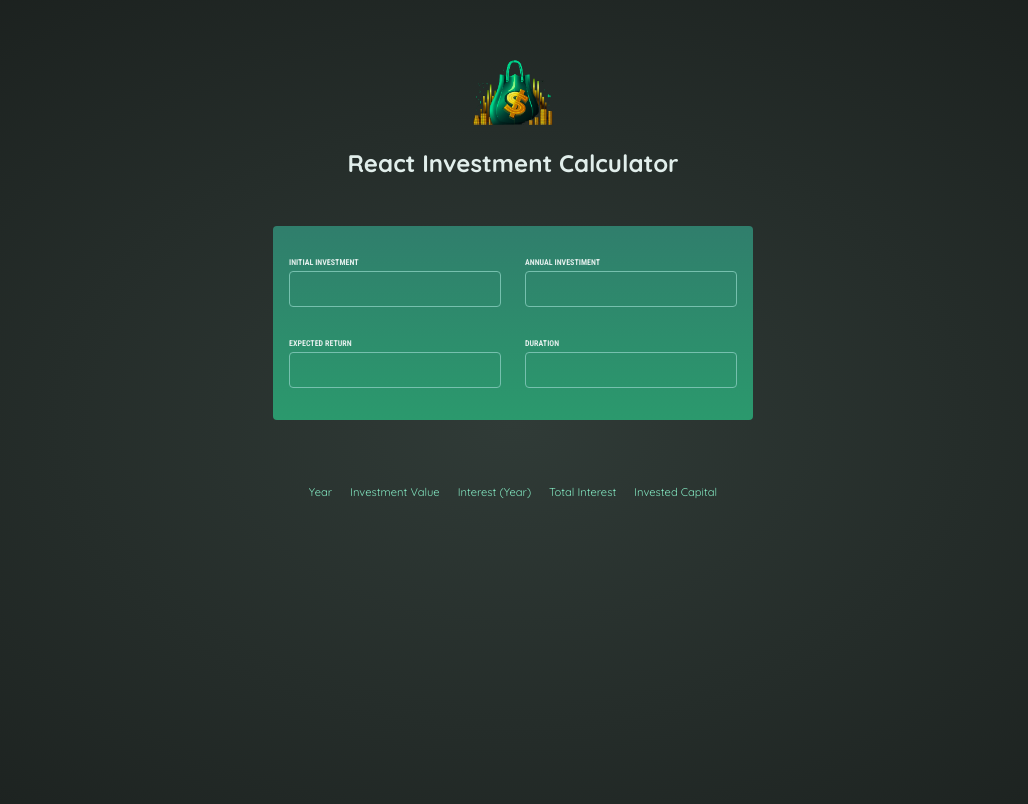
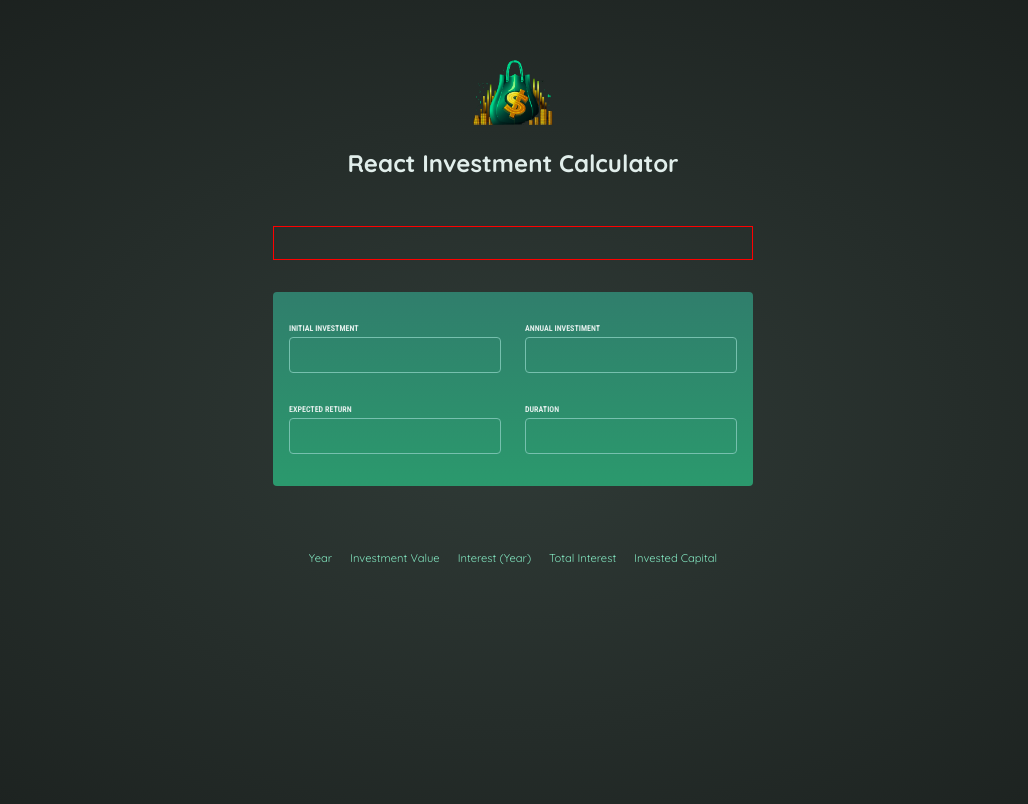
Before and after one commit to wojciechmuszala/ReactCourse-Task2-InvestmentCalculatorApp, a React (Vite) app: page / in a window 1280 px wide. Shown: the top 804 px of the page, without its empty margins (127-1155 px from the left). Built offline with nearby package versions, Linux system fonts and the light colour scheme.

Commit message:
Feature: Move input state upper, add test style

```diff
--- a/src/App.jsx
+++ b/src/App.jsx
@@ -1,13 +1,36 @@
+import { useState } from "react";
+
 import Header from "./components/Header";
 import UserInput from "./components/UserInput";
 import Result from "./components/Result";
 
 function App() {
+  const [userInputValues, setUserInputValues] = useState(null);
+
+  const collectUserInputValues = (event) => {
+    const { id, value } = event.target;
+    setUserInputValues((prevInputValues) => ({
+      ...prevInputValues,
+      [id]: value,
+    }));
+  };
+
   return (
     <>
       <Header />
       <main>
-        <UserInput />
+        <div className='test'>
+          {userInputValues && (
+            <ul>
+              {Object.entries(userInputValues).map(([key, value]) => (
+                <li key={key}>
+                  {key}: {value}
+                </li>
+              ))}
+            </ul>
+          )}
+        </div>
+        <UserInput onCollectInputValue={collectUserInputValues} />
         <Result />
       </main>
     </>
--- a/src/components/UserInput.jsx
+++ b/src/components/UserInput.jsx
@@ -1,34 +1,13 @@
-import { useState } from "react";
-
-export default function UserInput() {
-  const [userInputValues, setUserInputValues] = useState(null);
-
-  const getUserInputValues = (event) => {
-    const { id, value } = event.target;
-    setUserInputValues((prevInputValues) => ({
-      ...prevInputValues,
-      [id]: value,
-    }));
-  };
-
+export default function UserInput({ onCollectInputValue }) {
   return (
     <section id='user-input'>
-      {userInputValues && (
-        <ul>
-          {Object.entries(userInputValues).map(([key, value]) => (
-            <li key={key}>
-              {key}: {value}
-            </li>
-          ))}
-        </ul>
-      )}
       <div className='input-group'>
         <p>
           <label htmlFor='initial-investment'>Initial investment</label>
           <input
             id='initial-investment'
             type='number'
-            onInput={getUserInputValues}
+            onInput={onCollectInputValue}
           />
         </p>
         <p>
@@ -36,7 +15,7 @@ export default function UserInput() {
           <input
             id='annual-investiment'
             type='number'
-            onInput={getUserInputValues}
+            onInput={onCollectInputValue}
           />
         </p>
       </div>
@@ -46,12 +25,12 @@ export default function UserInput() {
           <input
             id='expected-return'
             type='number'
-            onInput={getUserInputValues}
+            onInput={onCollectInputValue}
           />
         </p>
         <p>
           <label htmlFor='duration'>Duration</label>
-          <input id='duration' type='number' onInput={getUserInputValues} />
+          <input id='duration' type='number' onInput={onCollectInputValue} />
         </p>
       </div>
     </section>
--- a/src/index.css
+++ b/src/index.css
@@ -1,4 +1,4 @@
-@import url('https://fonts.googleapis.com/css2?family=Quicksand:wght@400;700&family=Roboto+Condensed:wght@400;700&display=swap');
+@import url("https://fonts.googleapis.com/css2?family=Quicksand:wght@400;700&family=Roboto+Condensed:wght@400;700&display=swap");
 
 * {
   box-sizing: border-box;
@@ -6,7 +6,7 @@
 
 body {
   margin: 0;
-  font-family: 'Quicksand', sans-serif;
+  font-family: "Quicksand", sans-serif;
   -webkit-font-smoothing: antialiased;
   -moz-osx-font-smoothing: grayscale;
   background: radial-gradient(#303b37, #1a1f1d);
@@ -18,7 +18,6 @@ body {
   text-align: center;
   margin: 3rem auto;
 }
-
 
 #header img {
   width: 5rem;
@@ -48,7 +47,7 @@ body {
 #user-input label {
   display: block;
   margin-bottom: 0.25rem;
-  font-family: 'Roboto Condensed', sans-serif;
+  font-family: "Roboto Condensed", sans-serif;
   font-size: 0.5rem;
   font-weight: bold;
   text-transform: uppercase;
@@ -79,7 +78,7 @@ body {
 }
 
 #result tbody {
-  font-family: 'Roboto Condensed', sans-serif;
+  font-family: "Roboto Condensed", sans-serif;
   font-size: 0.85rem;
   color: #c2e9e0;
 }
@@ -87,3 +86,10 @@ body {
 .center {
   text-align: center;
 }
+
+.test {
+  border: 1px solid red;
+  padding: 1rem;
+  max-width: 30rem;
+  margin: 2rem auto;
+}
```
